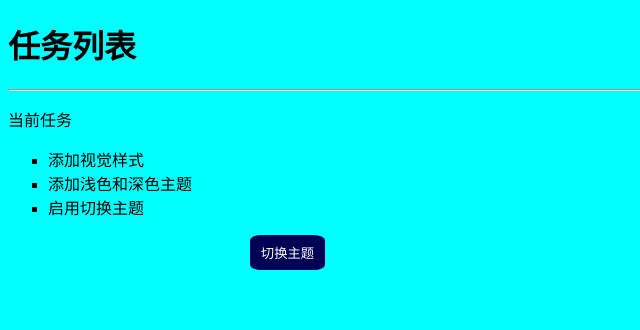
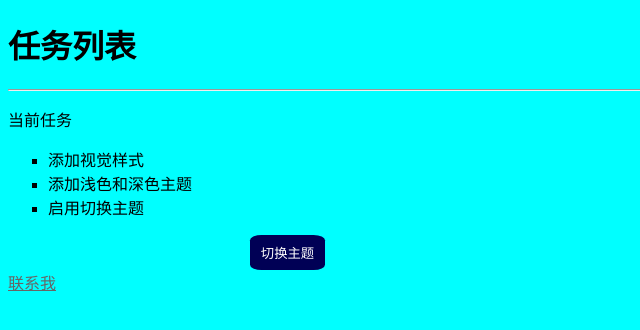
Before and after one commit to ajjdxns/ajjdxns.github.io, a plain HTML site: page index.html in a window 1280 px wide. Shown: the full height of the page, 0-640 px from the left. Drawn offline with Linux system fonts and the light colour scheme.

Commit message:
modified:   index.html 	modified:   main.css

```diff
--- a/index.html
+++ b/index.html
@@ -20,6 +20,9 @@
     <div>
       <button class="btn">切换主题</button>
     </div>
+    <div>
+        <a class="eml" aria-setsize="6" href="mailto:wyj121023@163.com?Subject=An%20email%20for%20you." target="_top">联系我</a>
+    </div>
     <script src="app.js"></script>
 
 </body>
--- a/main.css
+++ b/main.css
@@ -3,6 +3,8 @@
     --darkblue:  #000055;
     --white: #FFFFFF;
     --black: #000000;
+    --linkdark: #666666;
+    --linklight: #bbbbbb;
   }
 
   body {
@@ -32,11 +34,17 @@
     transition: all 1s ease-in-out;
   }
 
+  .eml {
+    color: var(--emlFontColor);
+    transition: all 1s ease-in-out;
+  }
+
   .light-theme {
     --bg: var(--lightblue);
     --fontColor: var(--black);
     --btnBg: var(--darkblue);
     --btnFontColor: var(--white);
+    --emlFontColor: var(--linkdark);
     transition: all 1s ease-in-out;
   }
 
@@ -45,5 +53,6 @@
     --fontColor: var(--white);
     --btnBg: var(--lightblue);
     --btnFontColor: var(--black);
+    --emlFontColor: var(--linklight);
     transition: all 1s ease-in-out;
   }
```
